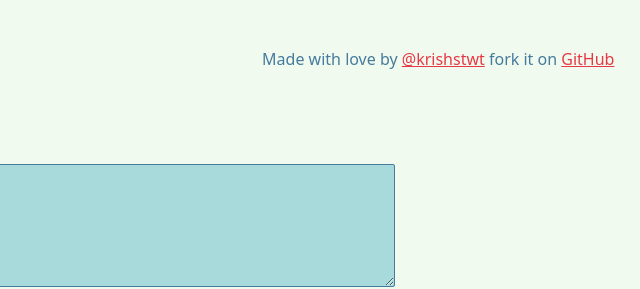
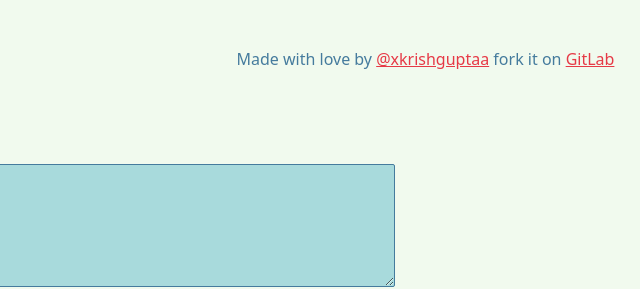
Before and after one commit to kkrishguptaa/bin2dec, a plain HTML site: page src/index.html in a window 1280 px wide. Shown: the top 289 px of the page, 640-1280 px from the left. Drawn offline with Linux system fonts and the light colour scheme.

Commit message:
fix: deployment

```diff
--- a/index.html
+++ b/src/index.html
@@ -11,8 +11,8 @@
     <header>
         <h1 class="title">Binary To Decimal Converter</h1>
         <nav>
-            <span>Made with love by <a href="https://twitter.com/@krishstwt">@krishstwt</a></span>
-            <span> fork it on <a href="https://github.com/krishstwt/basic-learning-projects/tree/main/projects/Bin2Dec">GitHub</a></span>
+            <span>Made with love by <a href="https://biodrop.io/xkrishguptaa">@xkrishguptaa</a></span>
+            <span> fork it on <a href="https://gitlab.com/xkrishguptaa/bin2dec">GitLab</a></span>
         </nav>
     </header>
 
```
Also changed, not shown: src/script.js (renamed from script.js), src/styles.css (renamed from styles.css), 1 other file.
